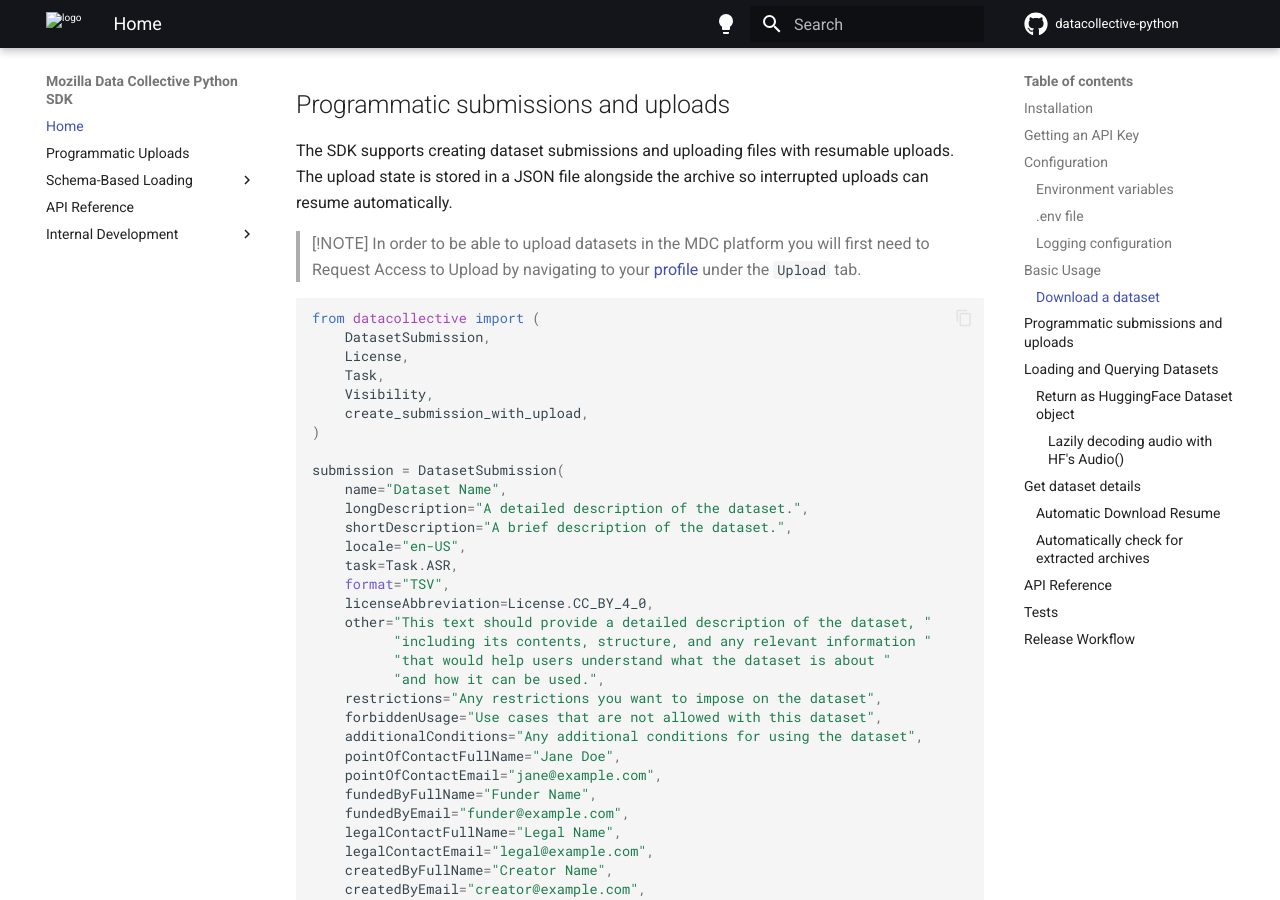
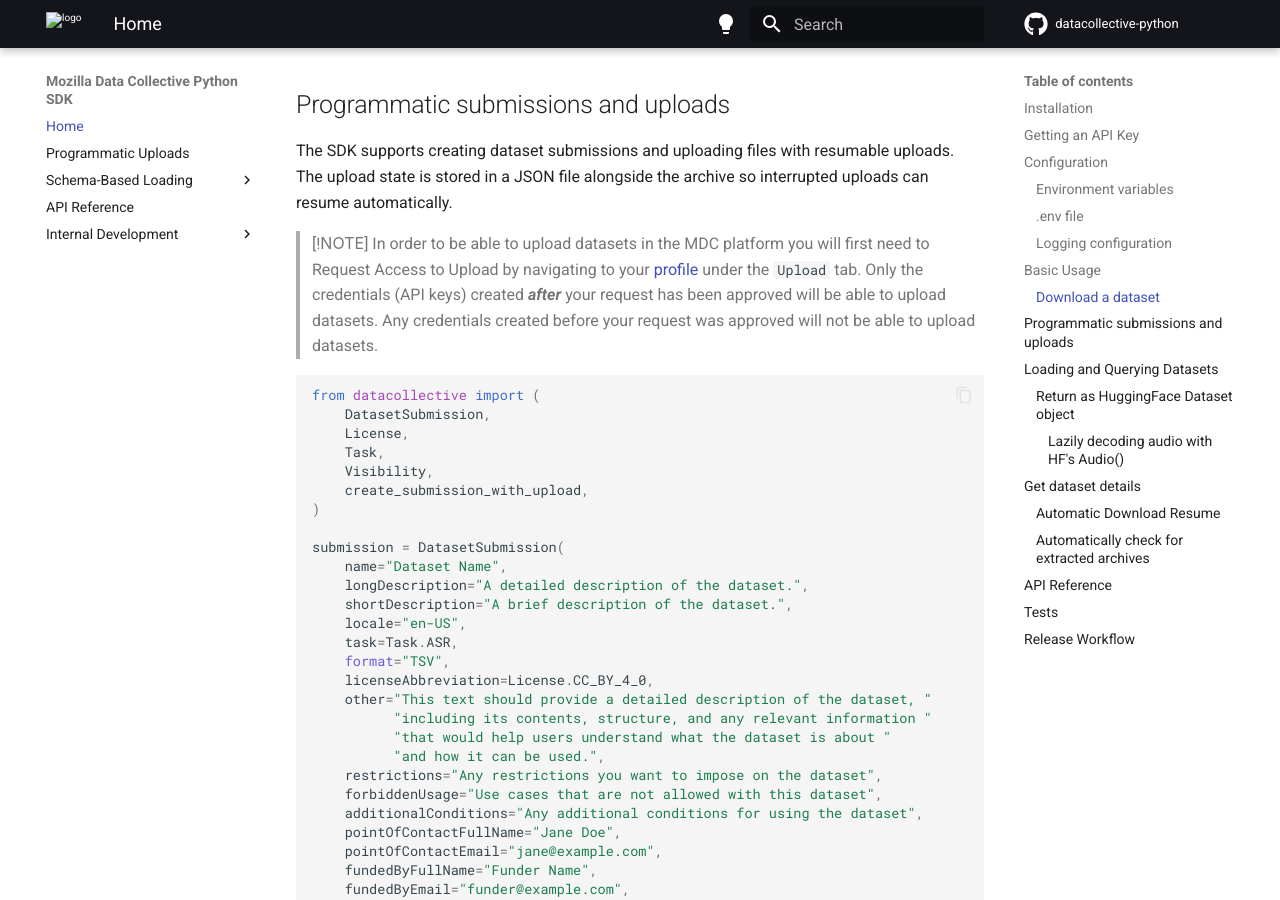
Before and after one commit to Mozilla-Data-Collective/datacollective-python, an MkDocs documentation site: the page built from docs/index.md, in a window 1280 px wide and 900 px high, scrolled down 2730 px. Built offline with MkDocs 1.6.1 and Material for MkDocs 9.7.7, drawn with Linux system fonts in a browser that asks for light colours; comment, search, counter and statistics services are not loaded.

Commit message:
Clarify API key flow for uploads

````diff
--- a/docs/index.md
+++ b/docs/index.md
@@ -115,7 +115,8 @@ The upload state is stored in a JSON file alongside the archive so interrupted u
 > [!ΝΟΤΕ]
 > In order to be able to upload datasets in the MDC platform you will first need to Request Access to Upload by
 > navigating to your [profile](https://mozilladatacollective.com/profile/uploads) under the `Upload` tab.
-
+> Only the credentials (API keys) created **_after_** your request has been approved will be able to upload datasets.
+> Any credentials created before your request was approved will not be able to upload datasets.
 
 ```python
 from datacollective import (
````
Also changed, not shown: README.md (+2 -0 lines), docs/upload.md (+1 -1 lines).
